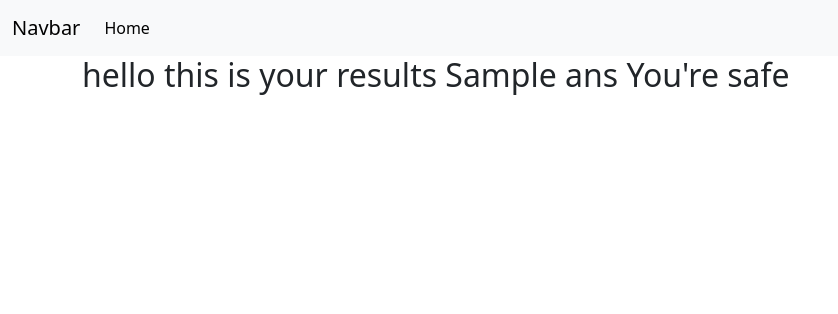
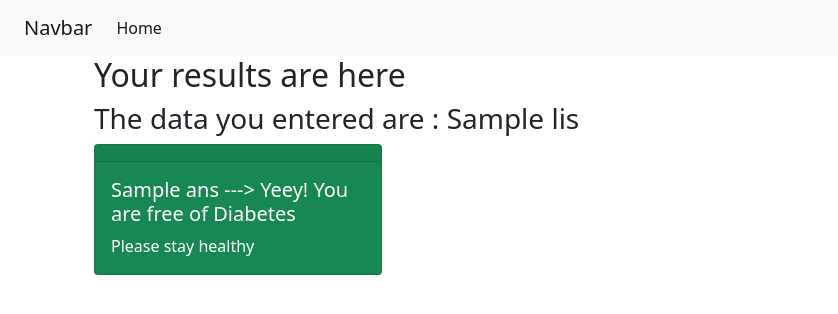
Before and after one commit to WaruiAlfred/ail_predict, a Django app: template prediction/templates/pred/prediction.html in a window 1280 px wide. Shown: the top 314 px of the page, without its empty margins (0-838 px from the left). Run offline with Django 3.2, Linux system fonts and the light colour scheme; the template is opened without the code that fills it: most values are stand-ins (such as "Sample title", 1, 10 or a date in 2020); some libraries are stand-ins or nearby versions.

Commit message:
creating diabetes model

```diff
--- a/prediction/templates/base.html
+++ b/prediction/templates/base.html
@@ -14,6 +14,7 @@
 
     {% block styles %}
       {% bootstrap_css %}
+      <link href="https://cdn.jsdelivr.net/npm/bootstrap@5.1.3/dist/css/bootstrap.min.css" rel="stylesheet" integrity="sha384-1BmE4kWBq78iYhFldvKuhfTAU6auU8tT94WrHftjDbrCEXSU1oBoqyl2QvZ6jIW3" crossorigin="anonymous">
       <link rel="stylesheet" href="https://cdnjs.cloudflare.com/ajax/libs/font-awesome/5.15.4/css/all.min.css"
       integrity="sha512-1ycn6IcaQQ40/MKBW2W4Rhis/DbILU74C1vSrLJxCq57o941Ym01SwNsOMqvEBFlcgUa6xLiPY/NS5R+E6ztJQ=="
       crossorigin="anonymous" referrerpolicy="no-referrer" />
--- a/prediction/templates/pred/prediction.html
+++ b/prediction/templates/pred/prediction.html
@@ -3,10 +3,28 @@
 {{block.super}}
 <div class="container">
     <div class="content">
+
+        <h2>Your results are here </h2>
+        <h3>The data you entered are : {{lis}}</h3>
+
+
         {%if ans == 1 %}
-        <h2>hello this is your results {{ans}} You need to start medication</h2>
+        <div class="card text-white bg-danger mb-3" style="max-width: 18rem;">
+            <div class="card-header">{{user.username}}</div>
+            <div class="card-body">
+              <h5 class="card-title">{{ans}} ---> You are likely to be having Diabetes</h5>
+              <p class="card-text">Please visit health center for testing immediately</p>
+            </div>
+          </div>
+        <!-- <h3>hello this is your results {{ans}} You need to start medication</h3> -->
         {% else %}
-        <h2>hello this is your results {{ans}} You're safe </h2>
+        <div class="card text-white bg-success mb-3" style="max-width: 18rem;">
+            <div class="card-header">{{user.username}}</div>
+            <div class="card-body">
+              <h5 class="card-title">{{ans}} ---> Yeey! You are free of Diabetes</h5>
+              <p class="card-text">Please stay healthy</p>
+            </div>
+        <!-- <h3>hello this is your results {{ans}} You're safe </h3> -->
         {%endif%}
     </div>
 
--- a/prediction/views.py
+++ b/prediction/views.py
@@ -29,6 +29,10 @@ def register(request):
 
 # predictor views
 def prediction(request):
+
+
+
+
   return render(request,"pred/predictor.html")
 
 def result(request):
```
Also changed, not shown: prediction/models.py (+14 -0 lines), prediction/migrations/0002_diabetes.py (added).
